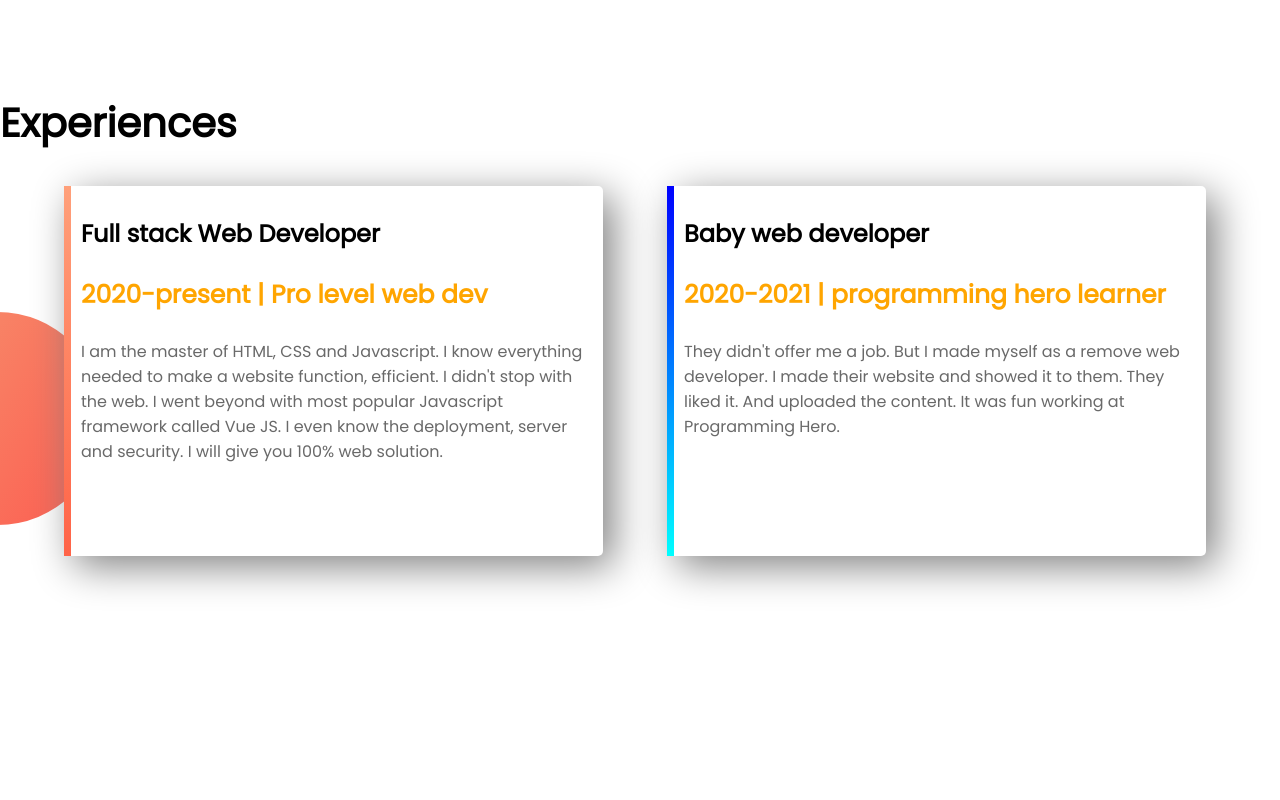
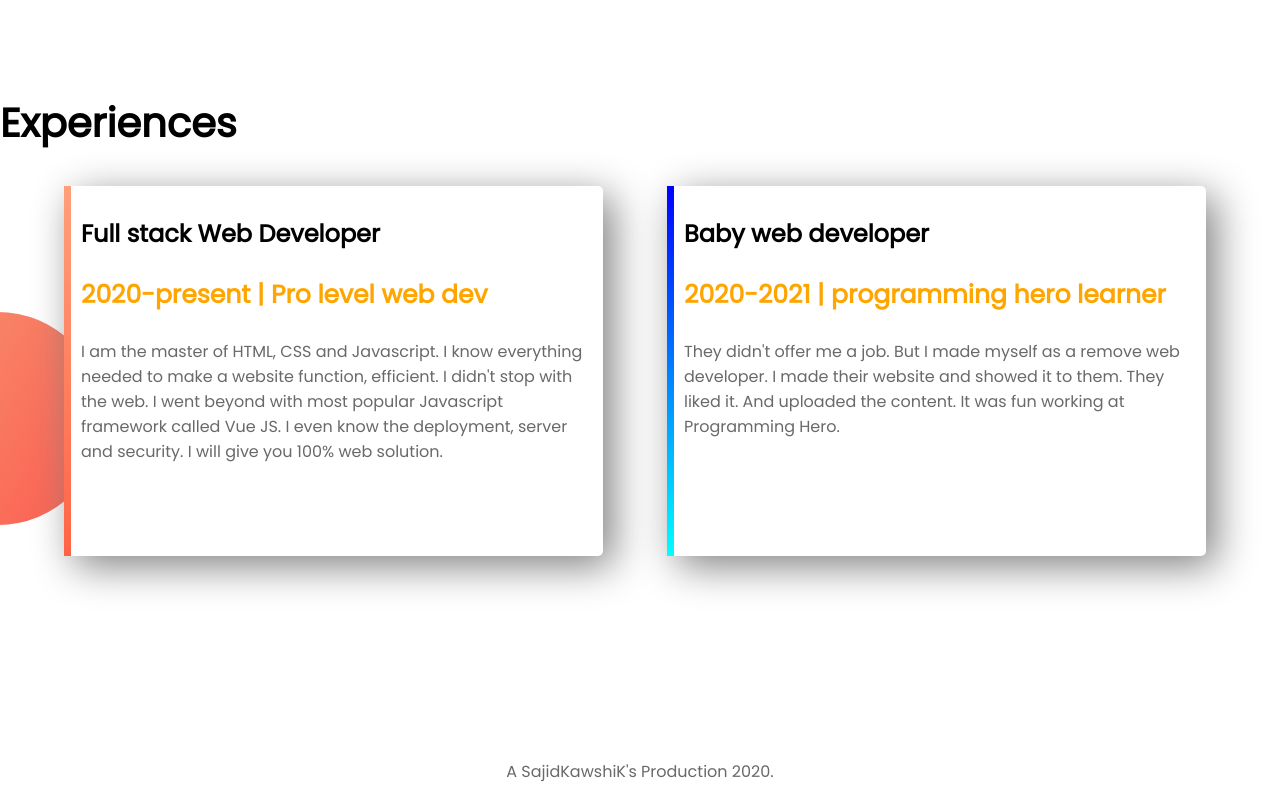
Before and after one commit to Sajidkawshik/websiteFirst, a plain HTML site: page index.html in a window 1280 px wide. Shown: the part 1240-2040 px from the top of the page. Before the commit the page ends 1983 px from the top, so only its background shows below. Drawn offline with Linux system fonts and the light colour scheme.

Commit message:
almost finished

```diff
--- a/index.html
+++ b/index.html
@@ -53,5 +53,8 @@
 
         </div>
     </section>
+    <footer>
+        <p>A SajidKawshiK's Production 2020. </p>
+    </footer>
 </body>
 </html>
--- a/style.css
+++ b/style.css
@@ -94,3 +94,7 @@ section{
     border-image-slice: 1;
     padding: 10px 10px;
 }
+
+footer p{
+    text-align: center;
+}
```
